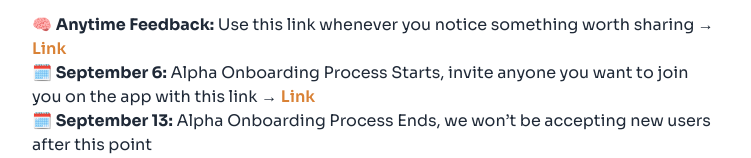
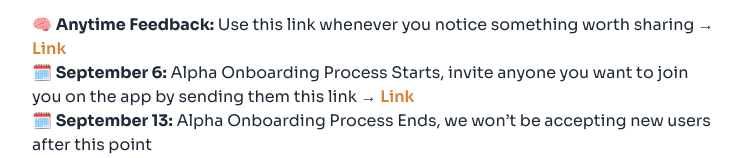
Before and after one commit to grsphx-human/grsphx-human.github.io, a website: page alpha/instructions/index.html in a window 1280 px wide. Shown: the part 793-951 px from the top of the page, without its empty margins (264-1015 px from the left). Drawn offline with nearby package versions, Linux system fonts and the light colour scheme.

Commit message:
Update index.html

```diff
--- a/alpha/instructions/index.html
+++ b/alpha/instructions/index.html
@@ -100,7 +100,7 @@
             <p>We’ll ask for feedback at a few key moments, but you can also share your thoughts anytime something comes to mind!</p>
             <ul class="mt-4">
                 <li>🧠 <strong>Anytime Feedback:</strong> Use this link whenever you notice something worth sharing → <a href="https://docs.google.com/forms/d/e/1FAIpQLSex3kcXkLIXrujaSi56WJnM6UDyHmBy6zqtNvkdRTmdEayCQQ/viewform?usp=dialog" class="themed-link">Link</a></li>
-                <li>🗓️ <strong>September 6:</strong> Alpha Onboarding Process Starts, invite anyone you want to join you on the app with this link → <a href="https://docs.google.com/forms/d/e/1FAIpQLSc8fLVLYc9e7e-NpUN1SERKZfgBQPT-RJ-a6IGiB7MR2p0fbw/viewform?usp=header" class="themed-link">Link</a></li>
+                <li>🗓️ <strong>September 6:</strong> Alpha Onboarding Process Starts, invite anyone you want to join you on the app by sending them this link → <a href="https://docs.google.com/forms/d/e/1FAIpQLSc8fLVLYc9e7e-NpUN1SERKZfgBQPT-RJ-a6IGiB7MR2p0fbw/viewform?usp=header" class="themed-link">Link</a></li>
                 <li>🗓️ <strong>September 13:</strong> Alpha Onboarding Process Ends, we won’t be accepting new users after this point</li>
                 <li>🗓️ <strong>September 20:</strong> First thoughts and impressions of HumanKind.</li>
                 <li>🗓️ <strong>October 18:</strong> Reflections after one month with the app.</li>
```
